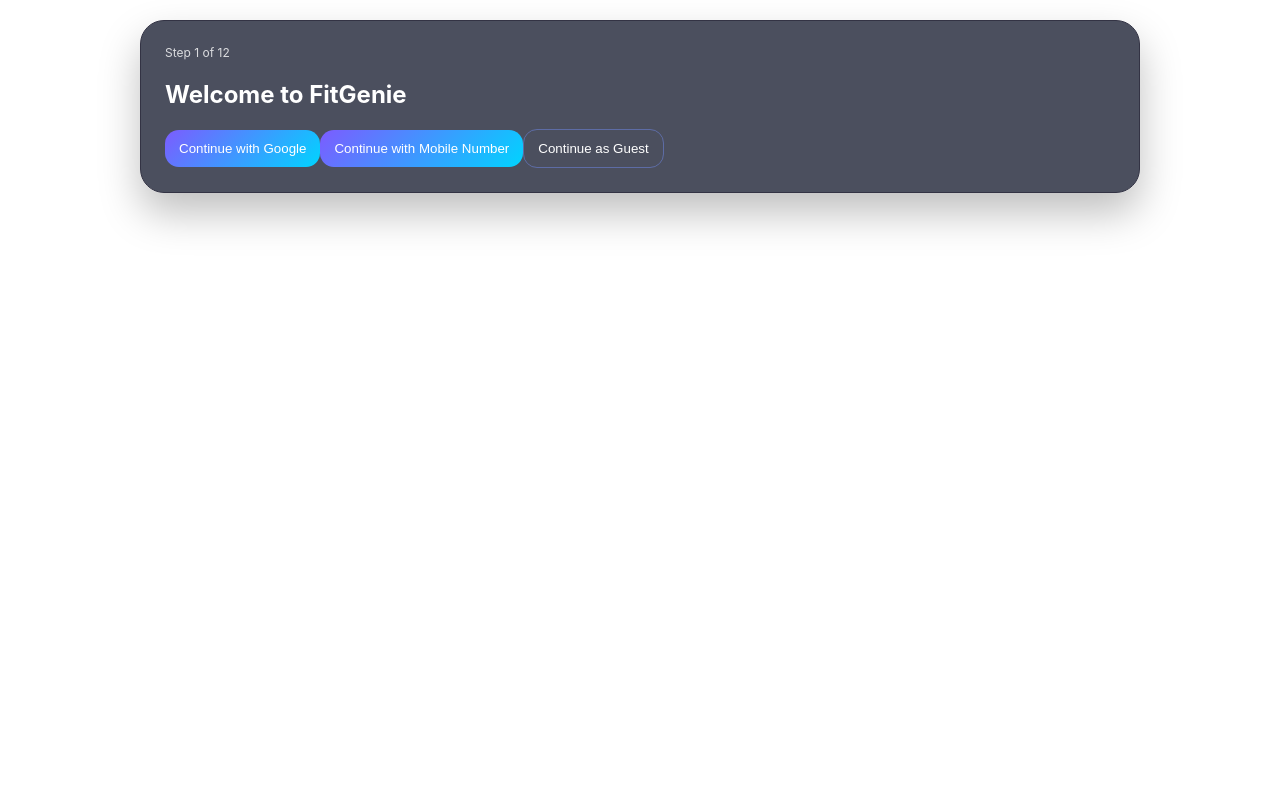
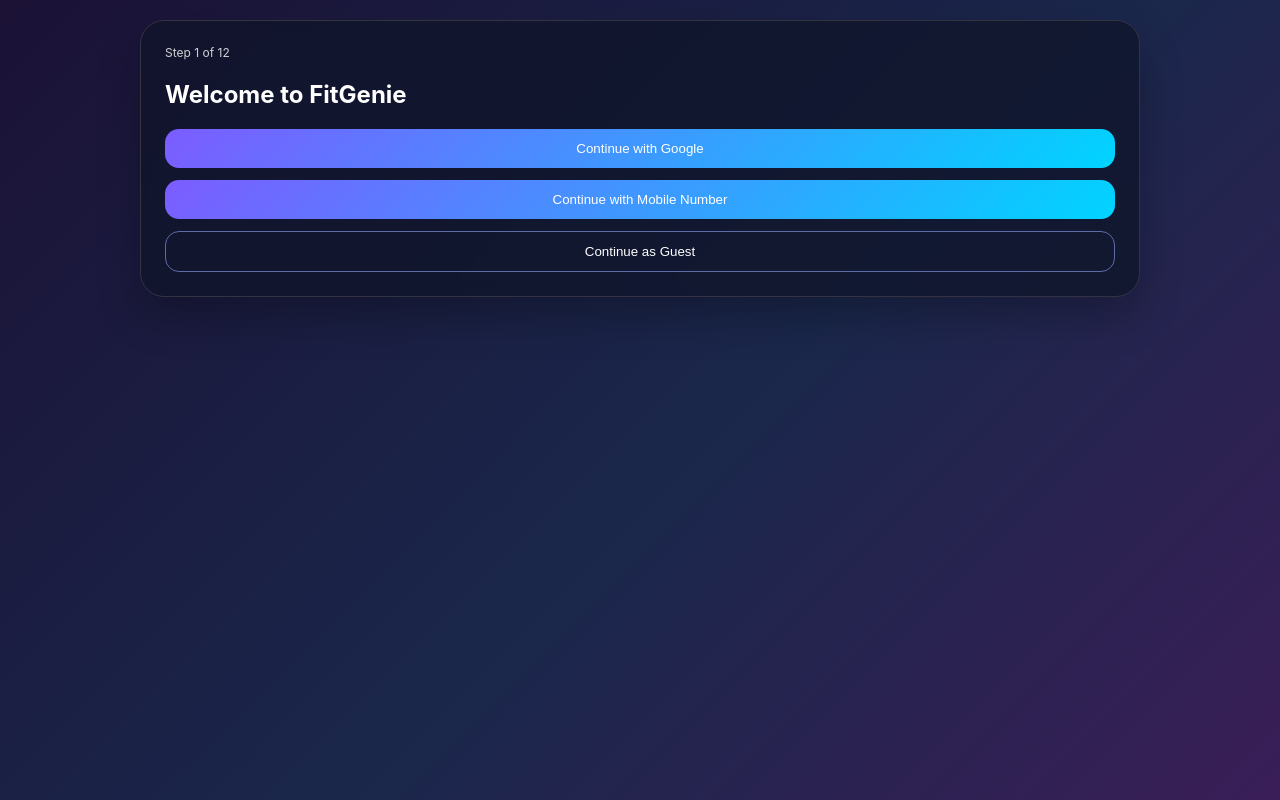
Before and after one commit to JP1320/FitGenie, a React (Vite) app in the folder frontend/: page /welcome in a window 1280 px wide. Built offline with nearby package versions, Linux system fonts and the light colour scheme.

Commit message:
Update app.css

```diff
--- a/frontend/src/styles/app.css
+++ b/frontend/src/styles/app.css
@@ -2,17 +2,36 @@
 .topnav{height:62px;padding:0 18px;background:#0d1226;color:#fff;display:flex;align-items:center;justify-content:space-between}
 .brand{color:#fff;text-decoration:none;font-weight:800}
 .pill{background:#22305f;padding:6px 10px;border-radius:999px}
-.page{min-height:calc(100vh - 62px);padding:20px}
+.page{min-height:100vh;padding:20px}
 .card{max-width:1000px;margin:0 auto;background:rgba(15,20,40,.75);border:1px solid #334;backdrop-filter:blur(8px);border-radius:24px;padding:24px;color:#fff;box-shadow:0 20px 40px rgba(0,0,0,.25)}
 .step{font-size:12px;opacity:.8}
 .grid3{display:grid;grid-template-columns:repeat(auto-fit,minmax(180px,1fr));gap:10px}
-.btn{border:0;border-radius:14px;padding:11px 14px;cursor:pointer;background:linear-gradient(135deg,#7c5cff,#00d4ff);color:#fff}
+.stack{display:flex;flex-direction:column;gap:12px}
+.btn{border:0;border-radius:14px;padding:12px 14px;cursor:pointer;background:linear-gradient(135deg,#7c5cff,#00d4ff);color:#fff}
 .btn.ghost{background:transparent;border:1px solid #5d6ca5}
 .row{display:flex;gap:10px;flex-wrap:wrap;margin-top:12px}
 .video{width:100%;max-height:360px;border-radius:16px;border:1px solid #425}
 .pulse{animation:p 1s infinite}@keyframes p{50%{opacity:.5}}
-.bg-welcome{background:linear-gradient(130deg,#311b52,#172243 60%,#123a55)}
-.bg-scanner{background:linear-gradient(130deg,#10202b,#172243 60%,#3a204d)}
+
+.splash-screen{
+  min-height:100vh;display:grid;place-items:center;
+  background:radial-gradient(800px 400px at 20% 10%, #ffffff 0%, #f5e9ff 35%, #e7d0ff 60%, #d7b7ff 80%, #b887ff 100%),
+             radial-gradient(900px 500px at 90% 0%, #ffd2f1 0%, transparent 60%);
+}
+.splash-card{
+  text-align:center;padding:26px 32px;border-radius:24px;
+  background:rgba(255,255,255,0.65);border:1px solid rgba(255,255,255,0.7);
+  box-shadow:0 30px 60px rgba(99,42,132,0.25)
+}
+.splash-title{margin:0;font-size:52px;color:#3a1a5f;letter-spacing:1px}
+.splash-sub{margin:8px 0 0;color:#5a3a7a}
+
+.bg-login{
+  background:linear-gradient(135deg,#1b1236,#1a274b 55%,#3a1e57);
+}
+.bg-auth{
+  background:linear-gradient(135deg,#131a33,#1a2550 55%,#3b245f);
+}
 
 .storePage{min-height:calc(100vh - 62px);background:#fff;padding:20px}
 .storeWrap{max-width:1100px;margin:0 auto}
```
